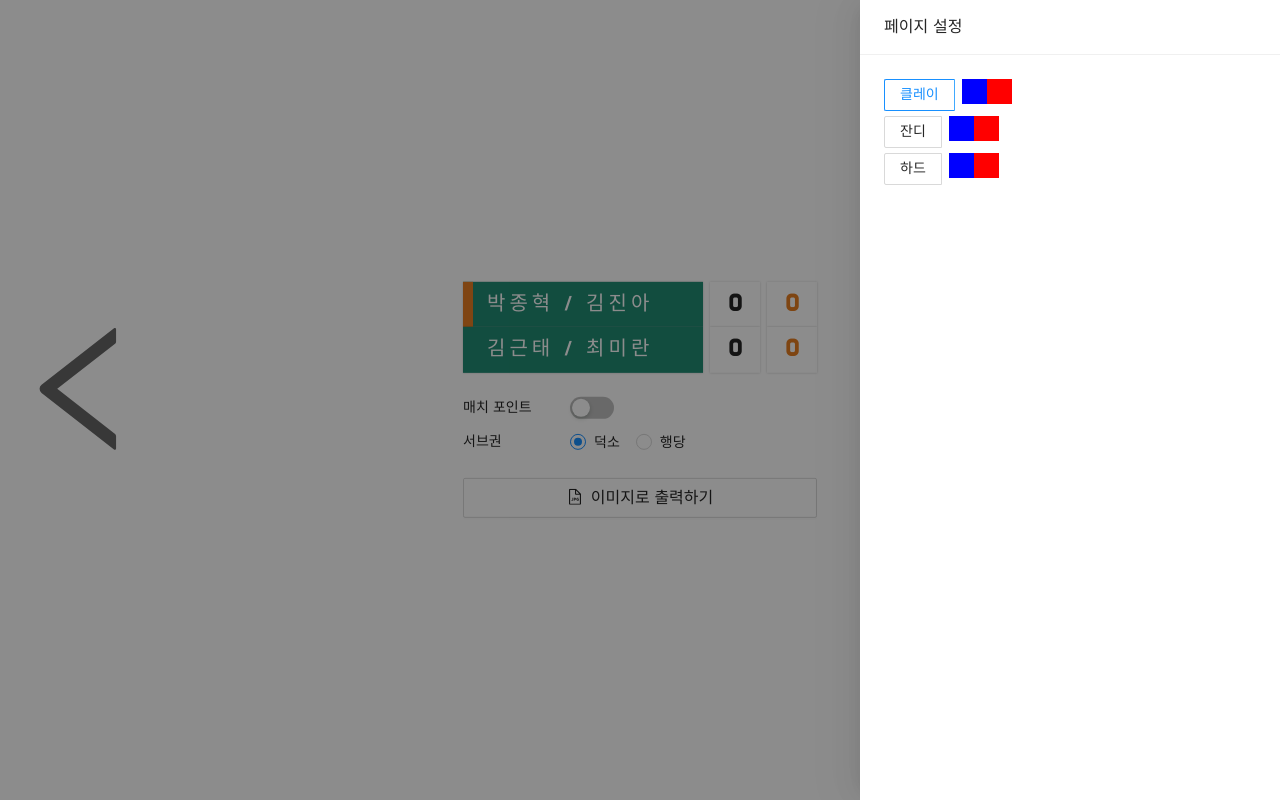
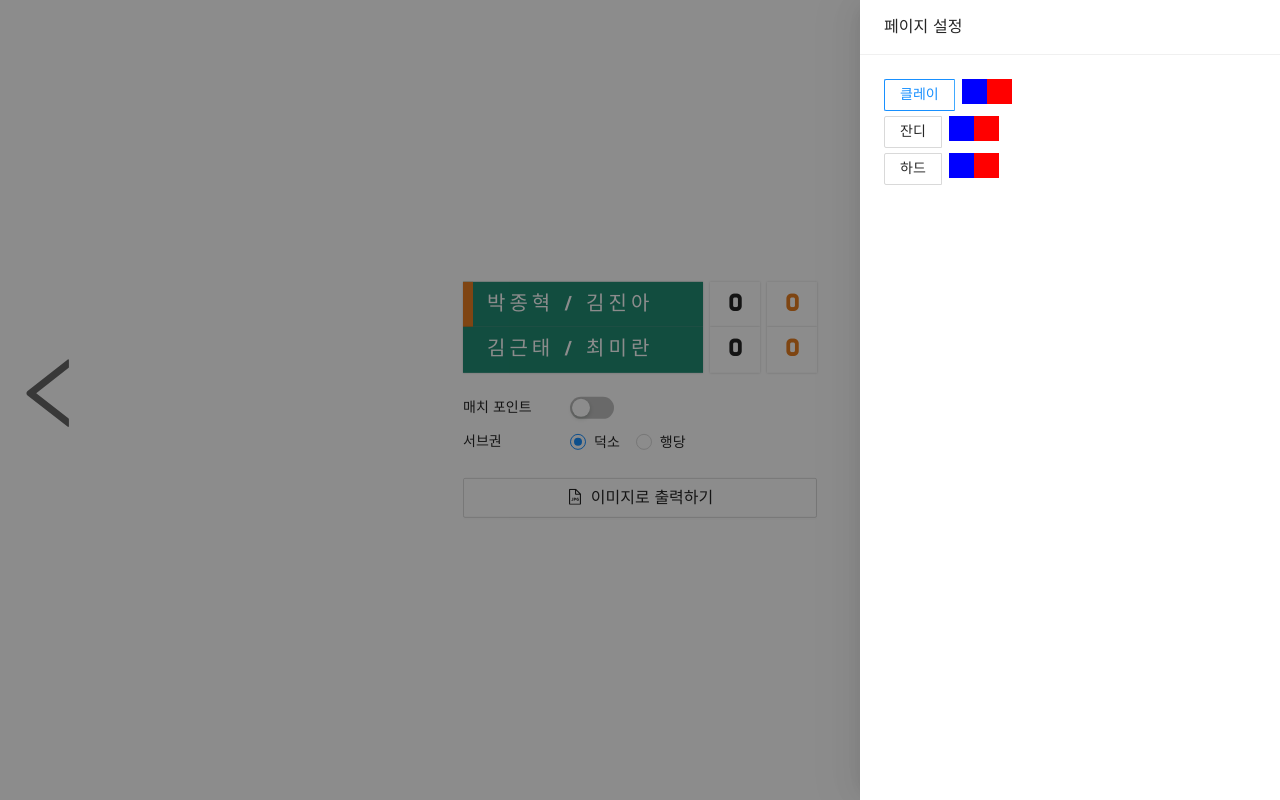
Before and after one commit to parkoon/tns-scoreboard, a React (Create React App) app: page /#/board in a window 1280 px wide. Built offline with nearby package versions, Linux system fonts and the light colour scheme.

Commit message:
update arrow size ↖️

```diff
--- a/src/components/atoms/MovingArrow.tsx
+++ b/src/components/atoms/MovingArrow.tsx
@@ -30,7 +30,7 @@ const StyledArrowWrapper = styled.div<{ dir: 'left' | 'right' }>`
     position: absolute;
     top: 50%;
     transform: translateY(-50%);
-    font-size: 9rem;
+    font-size: 5rem;
     opacity: 0.7;
     cursor: pointer;
 
```
